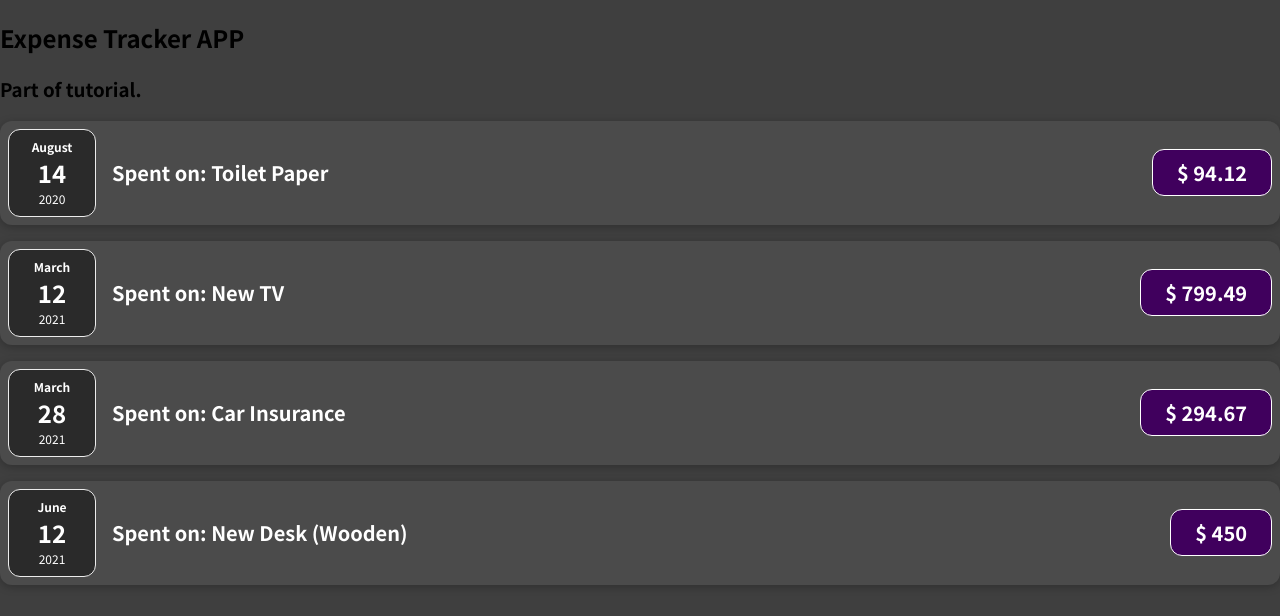
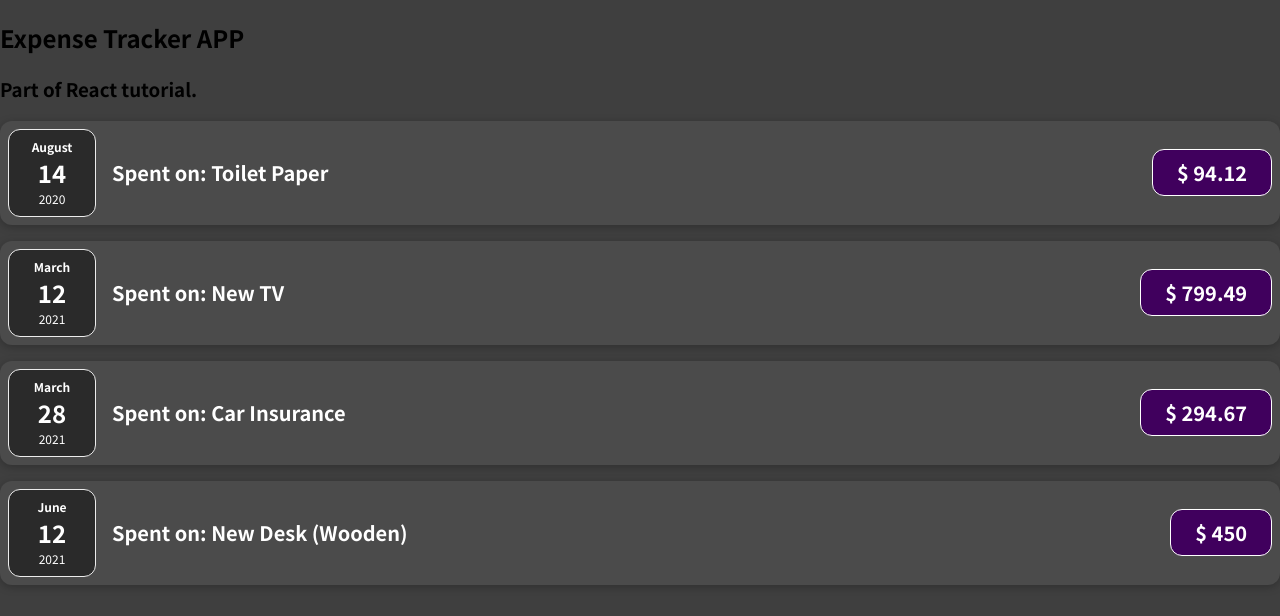
Before and after one commit to Tyzen-10/expense-tracker-react, a JavaScript app: page / in a window 1280 px wide. Shown: the top 616 px of the page. Built offline with nearby package versions, Linux system fonts and the light colour scheme.

Commit message:
Check commit
Just checking whether repo works.

```diff
--- a/src/App.js
+++ b/src/App.js
@@ -24,7 +24,7 @@ function App() {
   return (
     <div>
       <h2>Expense Tracker APP</h2>
-      <h3>Part of tutorial.</h3>
+      <h3>Part of React tutorial.</h3>
       <ExpenseItem
         title={expenses[0].title}
         amount={expenses[0].amount}
```
